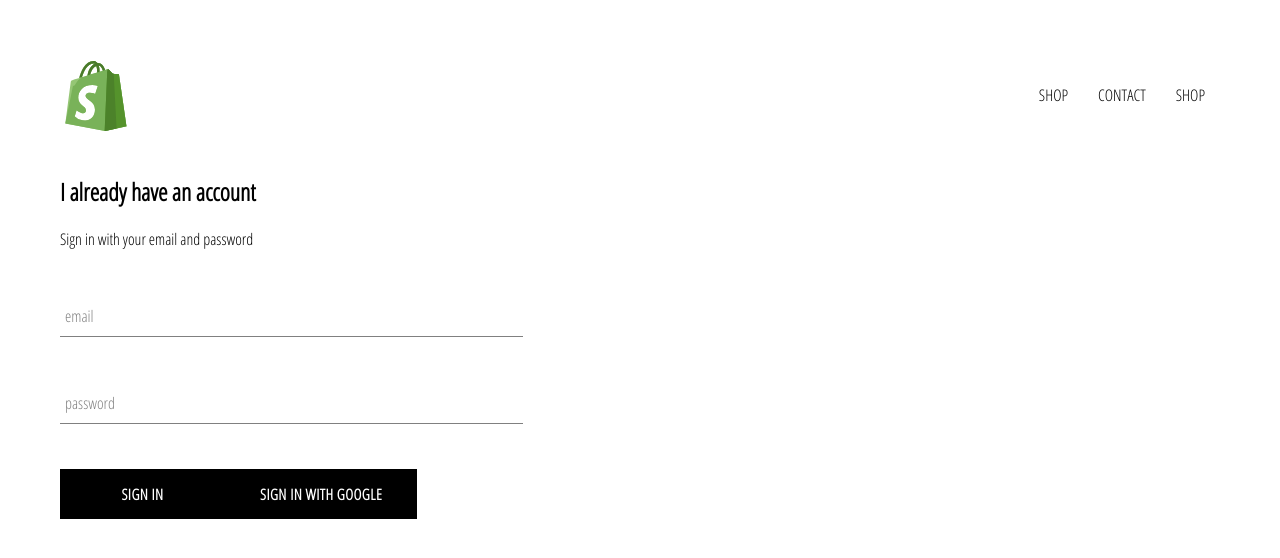
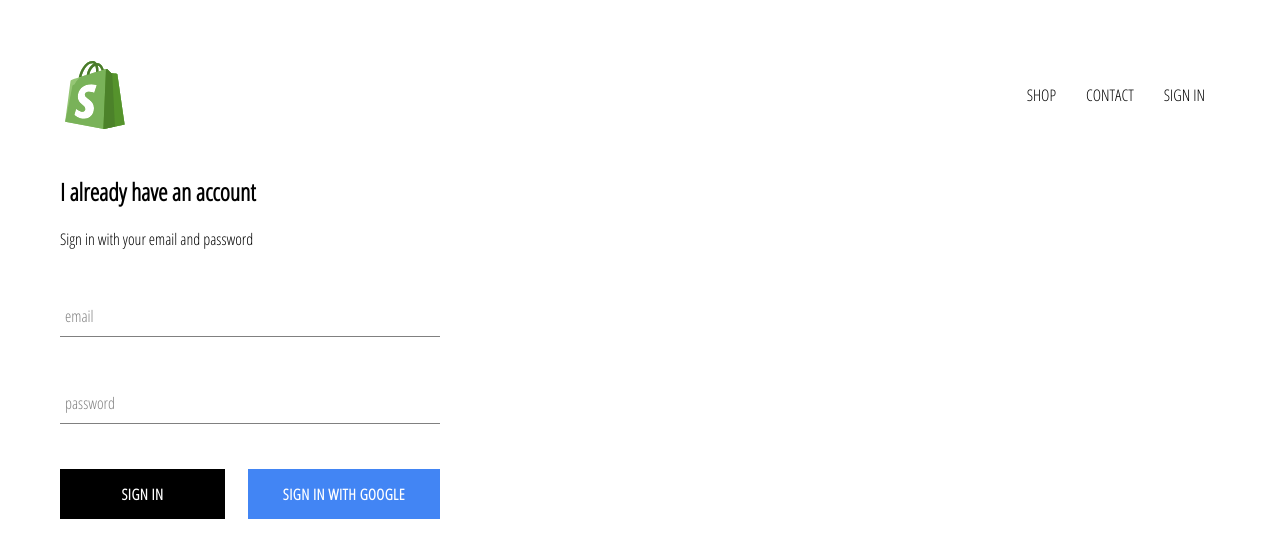
Before and after one commit to alexK150/web-store, a React (Create React App) app: page /signin in a window 1280 px wide. Shown: the top 558 px of the page. Built offline with nearby package versions, Linux system fonts and the light colour scheme; no server answers.

Commit message:
init v13 styling Custom button for Google, sign out functionality through header

```diff
--- a/src/App.css
+++ b/src/App.css
@@ -7,3 +7,7 @@
     text-decoration: none;
     color: black;
 }
+
+* {
+    box-sizing: border-box;
+}
--- a/src/App.js
+++ b/src/App.js
@@ -4,7 +4,7 @@
 import ShopPage from './pages/shop/Shop.component';
 import Header from './components/header/Header.component';
 import SignInAndSignUp from './pages/sign-in-and-sign-up/SignInAndSignUp.component';
-import {auth} from './firebase/firebase.utilsa';
+import {auth} from './firebase/firebase.utils';
 
 import './App.css';
 
@@ -22,7 +22,7 @@
     unsubscribeFromAuth = null;
 
     componentDidMount() {
-        //open subscription (when user updated, firebase sends message)
+        //open subscription (when user updated, firebase sends message, auth listening State Changes )
         this.unsubscribeFromAuth = auth.onAuthStateChanged(user => {
             this.setState({currentUser: user});
             console.log(user)
@@ -37,7 +37,7 @@
     render() {
         return (
             <div>
-                <Header/>
+                <Header currentUser={this.state.currentUser}/>
                 <Switch>
                     <Route exact path='/' component={Homepage}/>
                     <Route path='/shop' component={ShopPage}/>
--- a/src/components/custom-button/CustomButton.component.jsx
+++ b/src/components/custom-button/CustomButton.component.jsx
@@ -2,8 +2,10 @@
 
 import './custom-button.styles.scss'
 
-const CustomButton = ({children, ...otherProps}) => (
-    <button className='custom-button' {...otherProps}>
+const CustomButton = ({children, isGoogleSignIn, ...otherProps}) => (
+    <button
+        className={`${isGoogleSignIn ? 'google-sign-in' : ''} custom-button`}
+        {...otherProps}>
         {children}
     </button>
 );
--- a/src/components/custom-button/custom-button.styles.scss
+++ b/src/components/custom-button/custom-button.styles.scss
@@ -19,4 +19,14 @@
     color: black;
     border: 1px solid black;
   }
+
+  &.google-sign-in {
+    background-color: #4285f4;
+    color: white;
+
+    &:hover {
+      background-color: #357ae8;
+      border: none;
+    }
+  }
 }
--- a/src/components/header/Header.component.jsx
+++ b/src/components/header/Header.component.jsx
@@ -1,10 +1,11 @@
 import React from 'react';
 import {Link} from 'react-router-dom';
 import {ReactComponent as Logo} from '../../assets/shopping.svg';
+import {auth} from '../../firebase/firebase.utils';
 
 import './header.styles.scss'
 
-const Header = (props) => (
+const Header = ({currentUser}) => (
     <div className='header'>
         <Link className='logo-container' to='/'>
             <Logo className='logo'/>
@@ -16,9 +17,12 @@
             <Link className='option' to='/shop'>
                 CONTACT
             </Link>
-            <Link className='option' to='/shop'>
-                SHOP
-            </Link>
+            {
+                currentUser ?
+                    <div className='option' onClick={()=>auth.signOut()}>SIGN OUT</div>
+                    :
+                    <Link className='option' to='/signin'>SIGN IN</Link>
+            }
         </div>
     </div>
 );
--- a/src/components/header/header.styles.scss
+++ b/src/components/header/header.styles.scss
@@ -20,6 +20,7 @@
 
     .option {
       padding: 10px 15px;
+      cursor: pointer;
     }
   }
 }
--- a/src/components/sign-in/SignIn.component.jsx
+++ b/src/components/sign-in/SignIn.component.jsx
@@ -1,7 +1,7 @@
 import React, {Component} from 'react';
 import FormInput from '../form-input/FormInput.component';
 import CustomButton from '../custom-button/CustomButton.component';
-import {signInWithGoogle} from '../../firebase/firebase.utilsa';
+import {signInWithGoogle} from '../../firebase/firebase.utils';
 
 import './sign-in.styles.scss'
 
@@ -51,8 +51,11 @@
                         label='password'
                         required
                     />
-                    <CustomButton type='submit'>Sign in</CustomButton>
-                    <CustomButton onClick={signInWithGoogle}>Sign in with Google</CustomButton>
+                    <div className='buttons'>
+                        <CustomButton type='submit'>Sign in</CustomButton>
+                        <CustomButton onClick={signInWithGoogle}
+                                      isGoogleSignIn>Sign in with Google</CustomButton>
+                    </div>
                 </form>
             </div>
         );
--- a/src/components/sign-in/sign-in.styles.scss
+++ b/src/components/sign-in/sign-in.styles.scss
@@ -1,9 +1,14 @@
 .sign-in {
-  width: 35vw;
+  width: 380px;
   display: flex;
   flex-direction: column;
 
   .title {
     margin: 10px 0;
   }
+
+  .buttons {
+    display: flex;
+    justify-content: space-between;
+  }
 }
```
Also changed, not shown: src/firebase/firebase.utils.js (renamed from src/firebase/firebase.utilsa.js).
